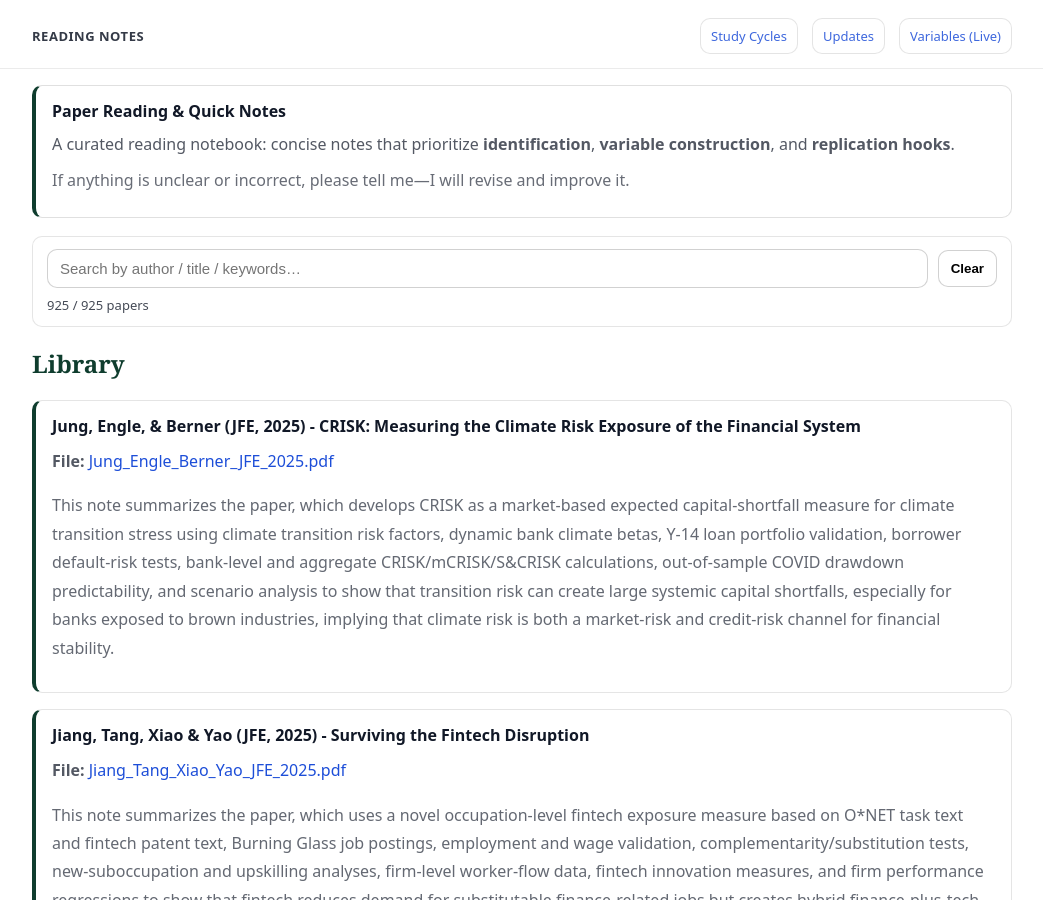
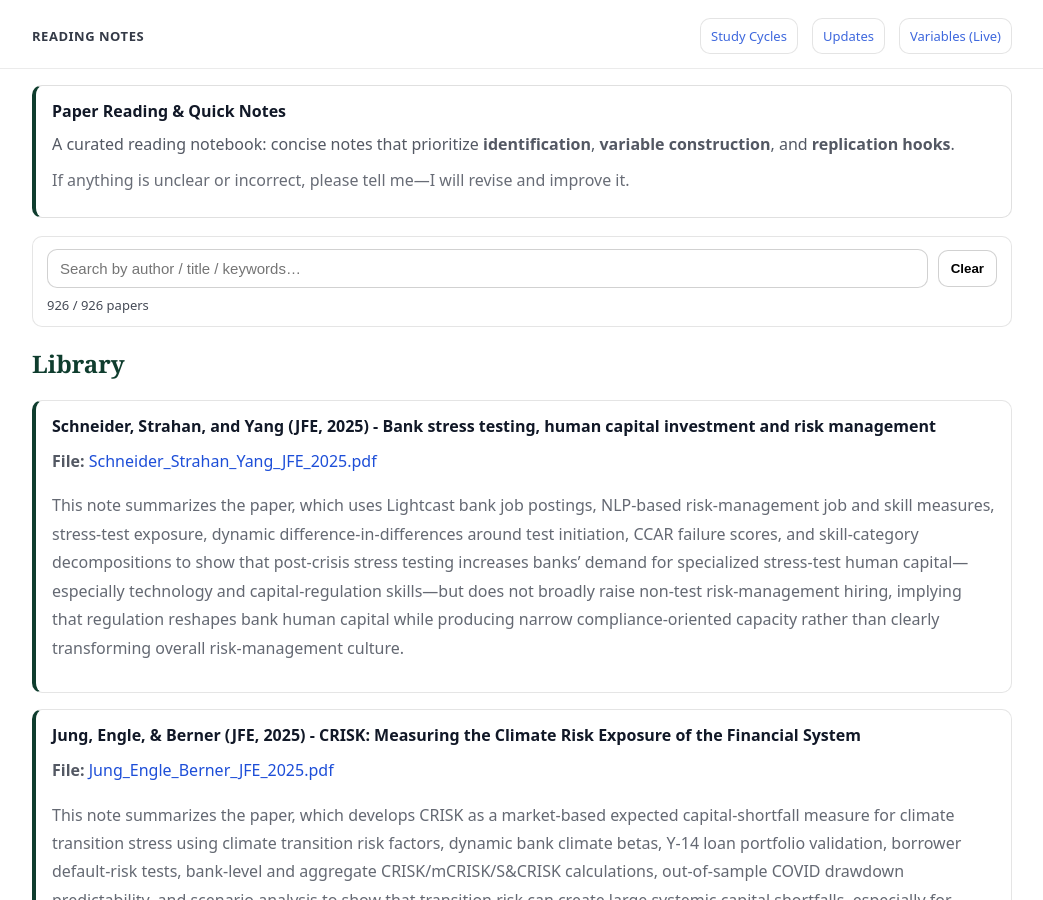
Before and after one commit to yaxinzn/study-archive, a Jekyll site: the page built from reading/index.md, in a window 1280 px wide and 900 px high. Shown: the whole window, without its empty margins (118-1161 px from the left). Built offline with Jekyll 4.4.1, drawn with Linux system fonts in a browser that asks for light colours.

Commit message:
Reading: add/update Schneider_Strahan_Yang_JFE_2025.pdf

```diff
--- a/_data/reading.yml
+++ b/_data/reading.yml
@@ -1,3 +1,7 @@
+- title: "Schneider, Strahan, and Yang (JFE, 2025) - Bank stress testing, human capital investment and risk management"
+  file: "Schneider_Strahan_Yang_JFE_2025.pdf"
+  desc: "This note summarizes the paper, which uses Lightcast bank job postings, NLP-based risk-management job and skill measures, stress-test exposure, dynamic difference-in-differences around test initiation, CCAR failure scores, and skill-category decompositions to show that post-crisis stress testing increases banks’ demand for specialized stress-test human capital—especially technology and capital-regulation skills—but does not broadly raise non-test risk-management hiring, implying that regulation reshapes bank human capital while producing narrow compliance-oriented capacity rather than clearly transforming overall risk-management culture."
+
 - title: "Jung, Engle, & Berner (JFE, 2025) - CRISK: Measuring the Climate Risk Exposure of the Financial System"
   file: "Jung_Engle_Berner_JFE_2025.pdf"
   desc: "This note summarizes the paper, which develops CRISK as a market-based expected capital-shortfall measure for climate transition stress using climate transition risk factors, dynamic bank climate betas, Y-14 loan portfolio validation, borrower default-risk tests, bank-level and aggregate CRISK/mCRISK/S&CRISK calculations, out-of-sample COVID drawdown predictability, and scenario analysis to show that transition risk can create large systemic capital shortfalls, especially for banks exposed to brown industries, implying that climate risk is both a market-risk and credit-risk channel for financial stability."
```
Also changed, not shown: 1 other file.
